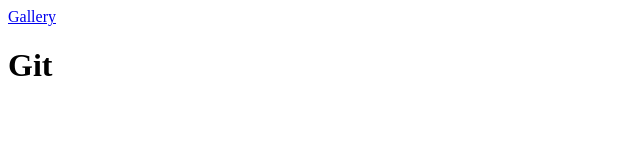
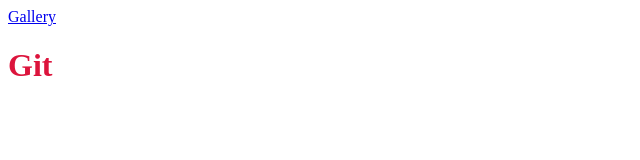
Before and after one commit to AlinaKa7/LESSON_4, a plain HTML site: page index.html in a window 1280 px wide. Shown: the full height of the page, 0-640 px from the left. Drawn offline with Linux system fonts and the light colour scheme.

Commit message:
Head style

```diff
--- a/index.html
+++ b/index.html
@@ -8,6 +8,6 @@
 </head>
 <body>
     <a href="/gallery.html">Gallery</a>
-    <h1>Git</h1>
+    <h1 style="color: crimson;">Git</h1>
 </body>
 </html>
```
